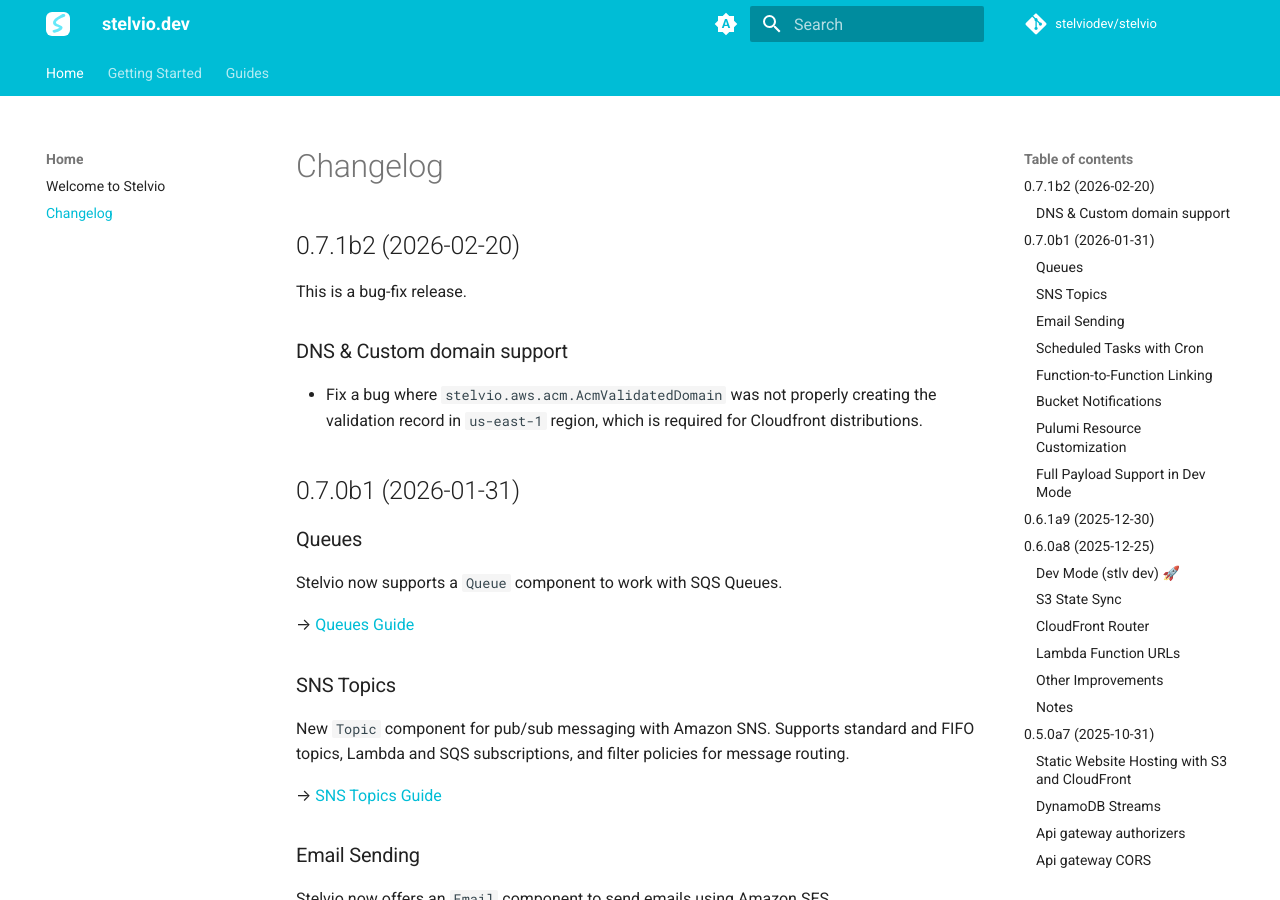
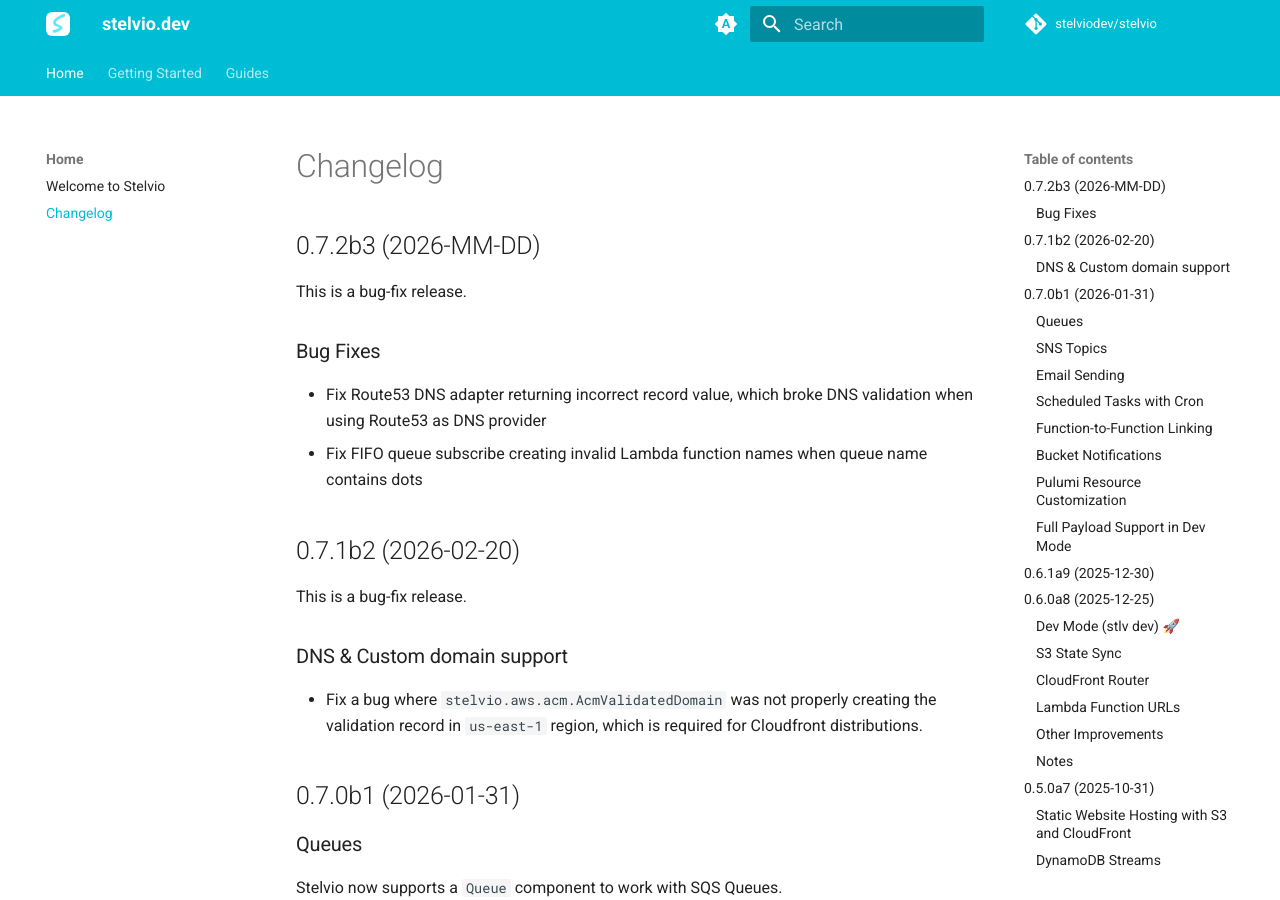
Before and after one commit to stelviodev/stelvio, an MkDocs documentation site: the page built from docs/changelog.md, in a window 1280 px wide and 900 px high. Built offline with MkDocs 1.6.1 and Material for MkDocs 9.7.7, drawn with Linux system fonts in a browser that asks for light colours; comment, search, counter and statistics services are not loaded.

Commit message:
docs: add changelog entry for route53 and fifo queue bugfixes

```diff
--- a/docs/changelog.md
+++ b/docs/changelog.md
@@ -1,4 +1,13 @@
 # Changelog
+
+## 0.7.2b3 (2026-MM-DD)
+
+This is a bug-fix release.
+
+### Bug Fixes
+
+- Fix Route53 DNS adapter returning incorrect record value, which broke DNS validation when using Route53 as DNS provider
+- Fix FIFO queue subscribe creating invalid Lambda function names when queue name contains dots
 
 ## 0.7.1b2 (2026-02-20)
 
```
Also changed, not shown: 1 other file.
